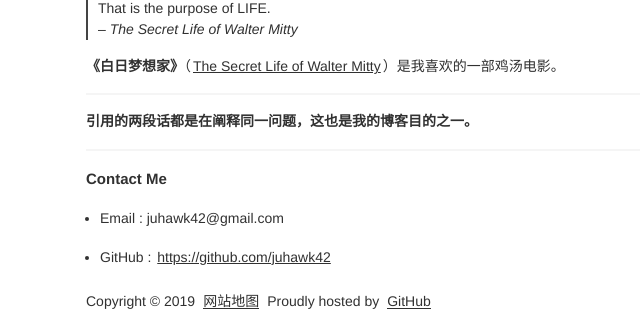
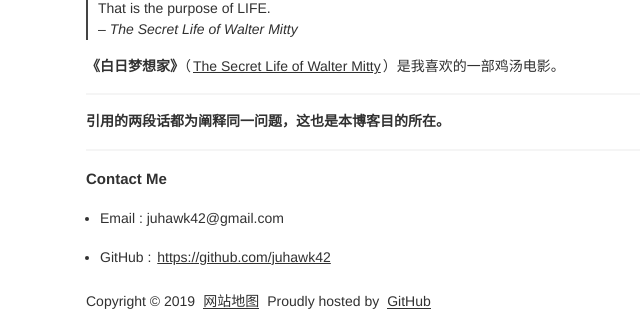
Before and after one commit to juhawk42/juhawk42.github.io, a Jekyll site: the page built from pages/about.md, in a window 1280 px wide. Shown: the part 345-656 px from the top of the page, without its empty margins (274-914 px from the left). Built offline with Jekyll 4.4.1, drawn with Linux system fonts in a browser that asks for light colours.

Commit message:
Update about.md

```diff
--- a/pages/about.md
+++ b/pages/about.md
@@ -21,7 +21,7 @@ title: About Me
 
 
 ---
-**引用的两段话都是在阐释同一问题，这也是我的博客目的之一。**
+**引用的两段话都为阐释同一问题，这也是本博客目的所在。**
 
 
 ---
```
